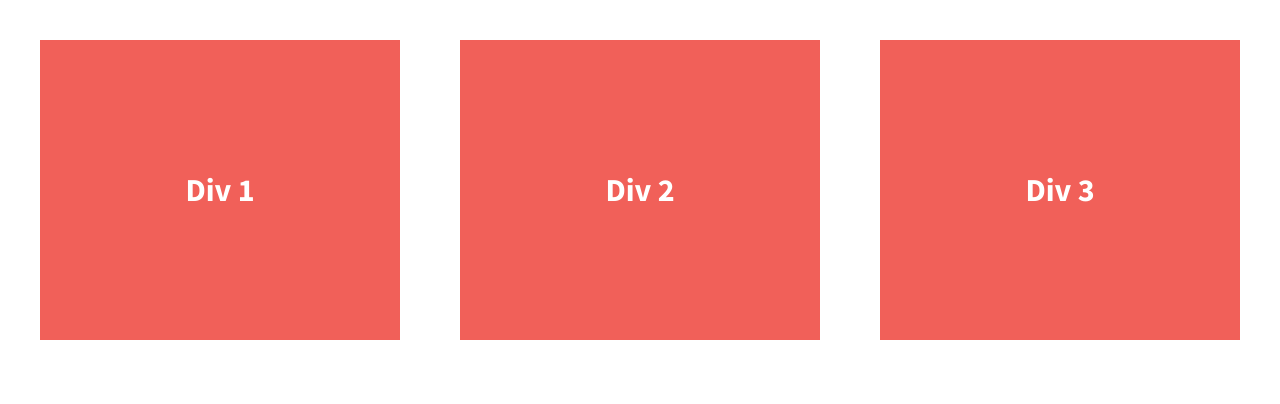
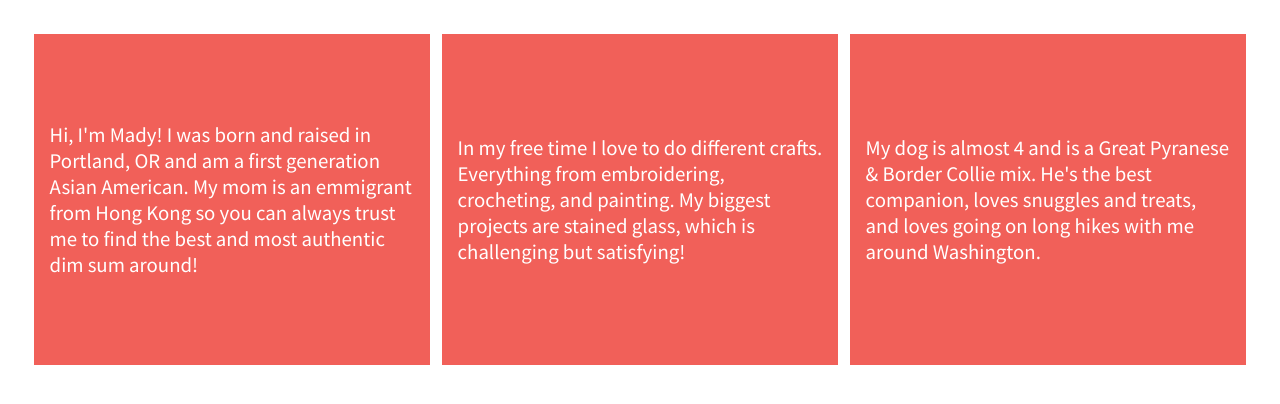
Before and after one commit to madywh/divs-flexbox, a plain HTML site: page index.html in a window 1280 px wide. Drawn offline with nearby package versions, Linux system fonts and the light colour scheme.

Commit message:
Add div content and style

```diff
--- a/css/main.css
+++ b/css/main.css
@@ -99,18 +99,17 @@ textarea {
 html {
   background-color: #fff;
   height: 100%;
+  font-size: 16px;
 }
 
 body {
   font-family: 'Source Sans Pro', sans-serif;
   padding: 2em;
-  font-size: 1.25em;
   height: 100%;
 }
 
 .wrapper {
   /*add display:flex and set justify-content to space-between*/
-  font-weight: 700;
   display: flex;
   justify-content: space-between;
 }
@@ -118,14 +117,16 @@ body {
 .div-1, .div-2, .div-3 {
   /*give the divs a width of 30%, add display:flex, set justify-content and align-items to center*/
   color: #fff;
-  line-height: 1.5em;
-  font-size: 1.6em;
+  line-height: 1.25em;
+  font-size: 1.3em;
   background-color: #f16059;
   height: 300px;
   display: flex;
   width: 30%;
   justify-content: center;
   align-items: center;
+  padding: 0.75em;
+  border: #fff solid 0.1em;
 }
 
 
--- a/index.html
+++ b/index.html
@@ -23,13 +23,13 @@
 
         <section class="wrapper">
             <div class="div-1">
-                Div 1
+                Hi, I'm Mady! I was born and raised in Portland, OR and am a first generation Asian American. My mom is an emmigrant from Hong Kong so you can always trust me to find the best and most authentic dim sum around!
             </div>
             <div class="div-2">
-                Div 2
+                In my free time I love to do different crafts. Everything from embroidering, crocheting, and painting. My biggest projects are stained glass, which is challenging but satisfying!
             </div>
             <div class="div-3">
-                Div 3
+                My dog is almost 4 and is a Great Pyranese &amp; Border Collie mix. He's the best companion, loves snuggles and treats, and loves going on long hikes with me around Washington.
             </div>
         </section>
 
```
